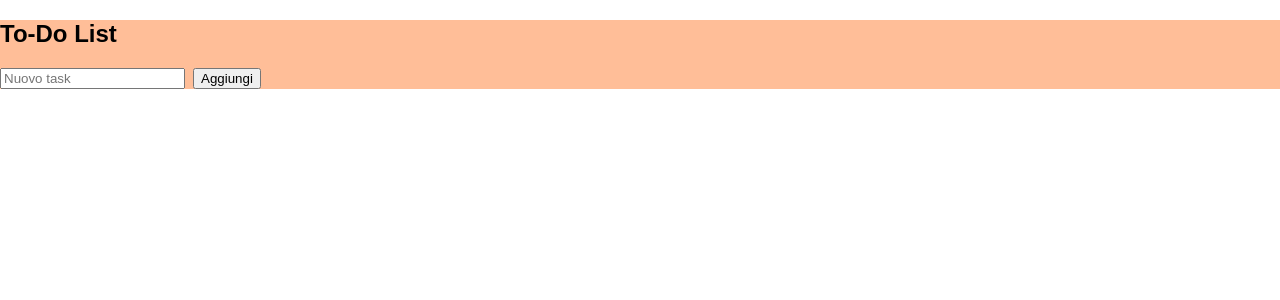
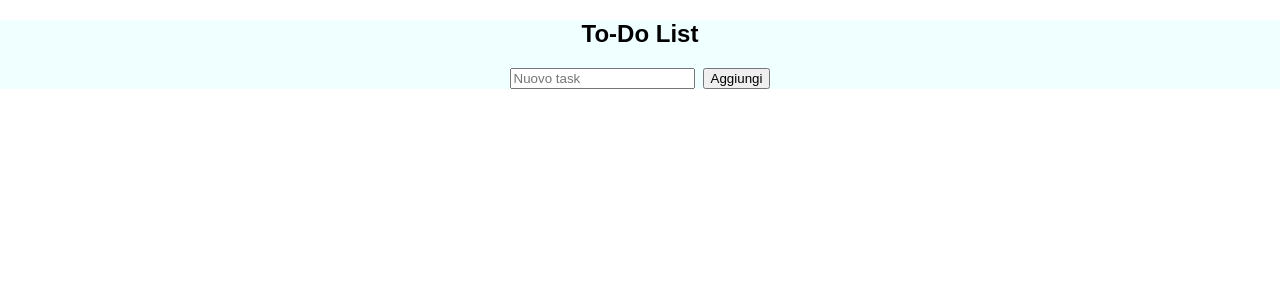
Before and after one commit to armandocacace/todo_list, a React (Create React App) app: page / in a window 1280 px wide. Shown: the top 300 px of the page. Built offline with nearby package versions, Linux system fonts and the light colour scheme.

Commit message:
Update App.css

```diff
--- a/src/App.css
+++ b/src/App.css
@@ -3,9 +3,10 @@
 }
 
 .div {
-  background-color: #FFBE98;
+  background-color: Azure;
   width: 100%;
-  margin: 0 auto;
+  height: 100%;
+  text-align: center;
   font-family: Arial, sans-serif;
 }
 .App-logo {
```
